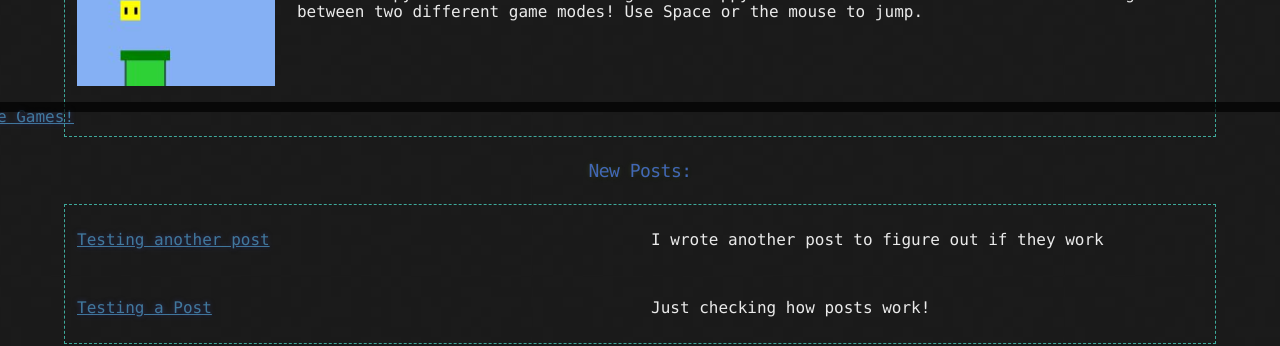
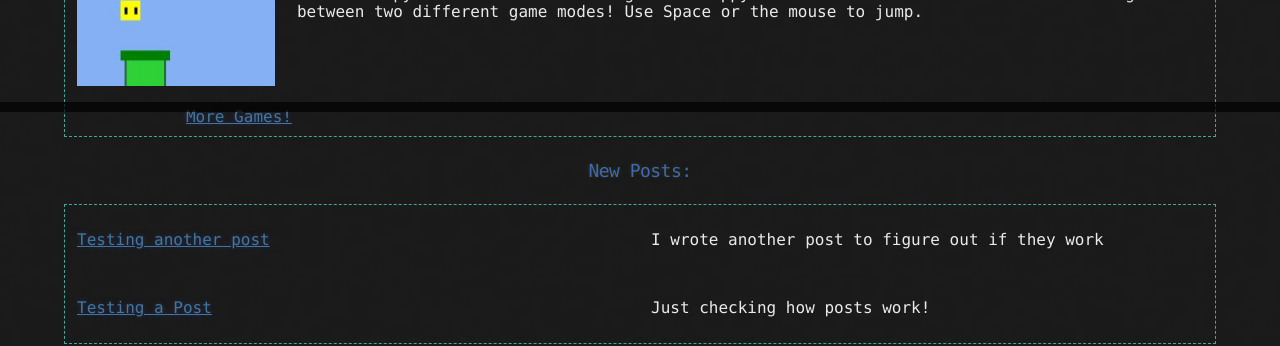
Before and after one commit to makoteo/blog, a Jekyll site: the page built from index.md, in a window 1280 px wide. Shown: the part 788-1134 px from the top of the page. Built offline with Jekyll 4.4.1, drawn with Linux system fonts in a browser that asks for light colours.

Commit message:
Another test

```diff
--- a/_sass/jekyll-theme-hacker.scss
+++ b/_sass/jekyll-theme-hacker.scss
@@ -222,7 +222,8 @@ li a:hover {
 
 #bottomCentered {
 
-  transform:translateX(-50%);
+  width: 100%;
+  transform:translateX(50%);
 
 }
 
```
